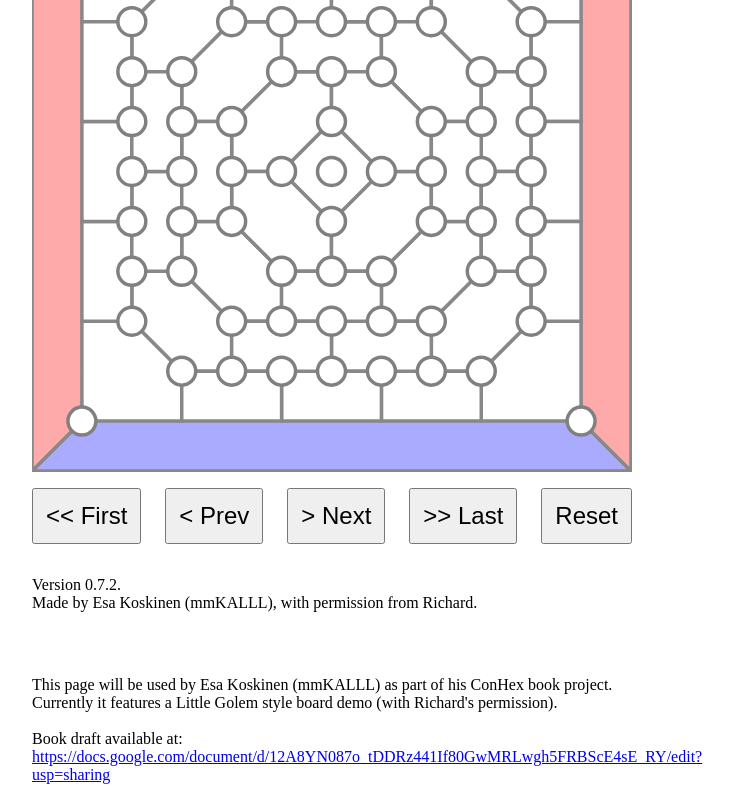
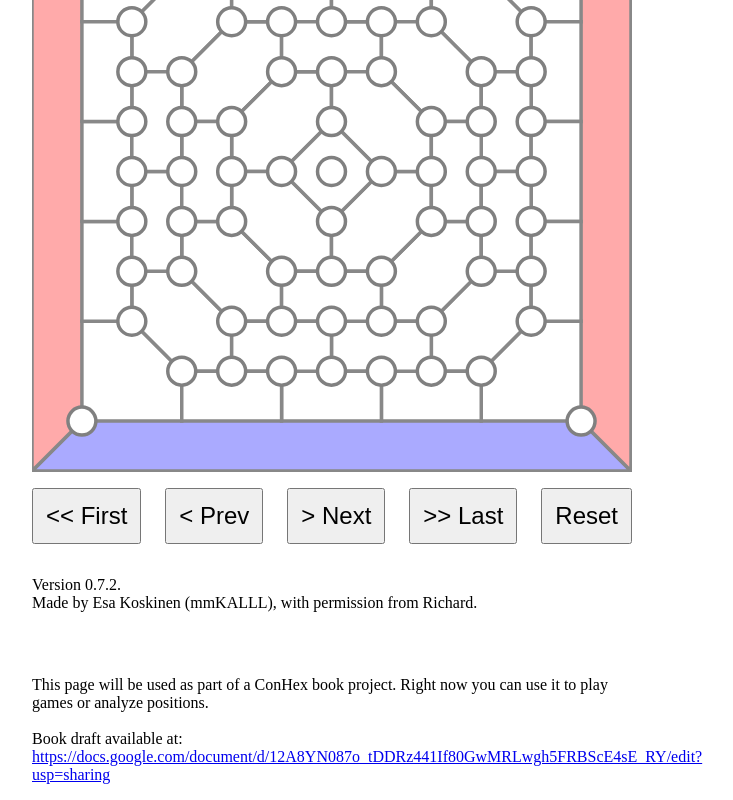
Before and after one commit to mmKALLL/conhex, a React (Vite) app: page / in a window 1280 px wide. Shown: the part 296-1096 px from the top of the page, without its empty margins (308-1041 px from the left). Built offline with nearby package versions, Linux system fonts and the light colour scheme.

Commit message:
remove duplicated text from footer

```diff
--- a/src/components/footer.tsx
+++ b/src/components/footer.tsx
@@ -3,9 +3,9 @@ import React from 'react'
 export function Footer() {
   return (
     <p className="footer">
-      This page will be used by Esa Koskinen (mmKALLL) as part of his ConHex book project.
+      This page will be used as part of a ConHex book project. Right now you can use it to play
+      games or analyze positions.
       <br />
-      Currently it features a Little Golem style board demo (with Richard's permission). <br />
       <br />
       Book draft available at:
       <br />
```
